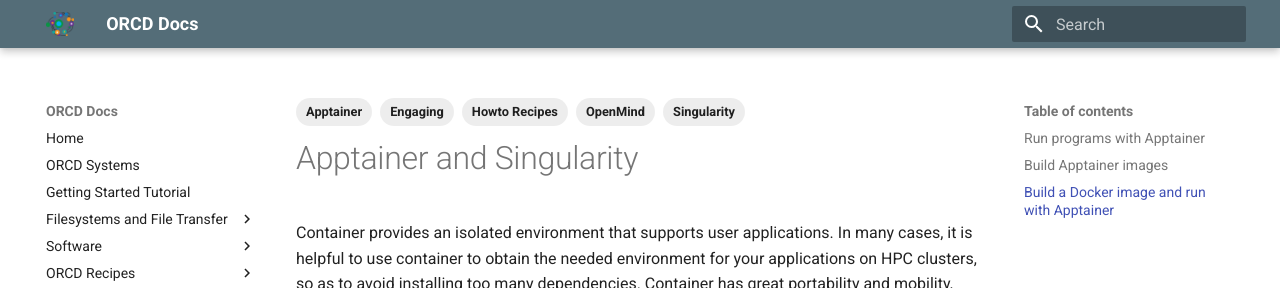
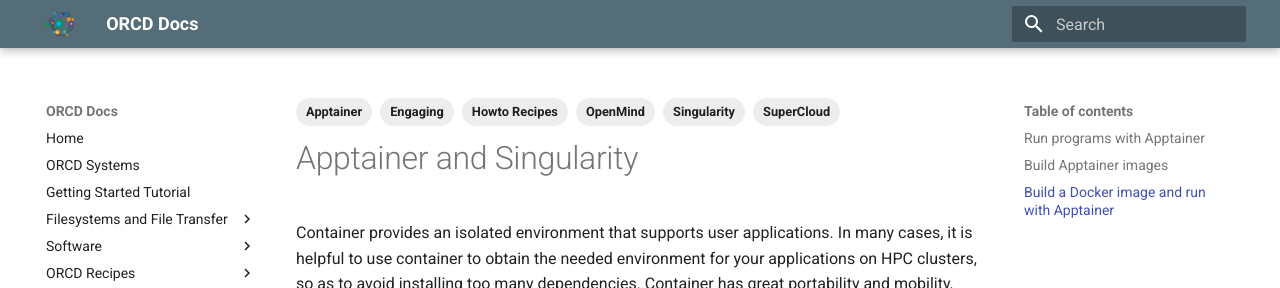
Before and after one commit to mit-orcd/orcd-docs-edit, an MkDocs documentation site: the page built from docs/software/apptainer.md, in a window 1280 px wide and 1106 px high. Shown: the top 288 px of the window. Built offline with MkDocs 1.6.1 and Material for MkDocs 9.7.7, drawn with Linux system fonts in a browser that asks for light colours.

Commit message:
apptainer

```diff
--- a/docs/software/apptainer.md
+++ b/docs/software/apptainer.md
@@ -2,6 +2,7 @@
 tags:
  - Engaging
  - OpenMind
+ - SuperCloud
  - Apptainer
  - Singularity
  - Howto Recipes
```
